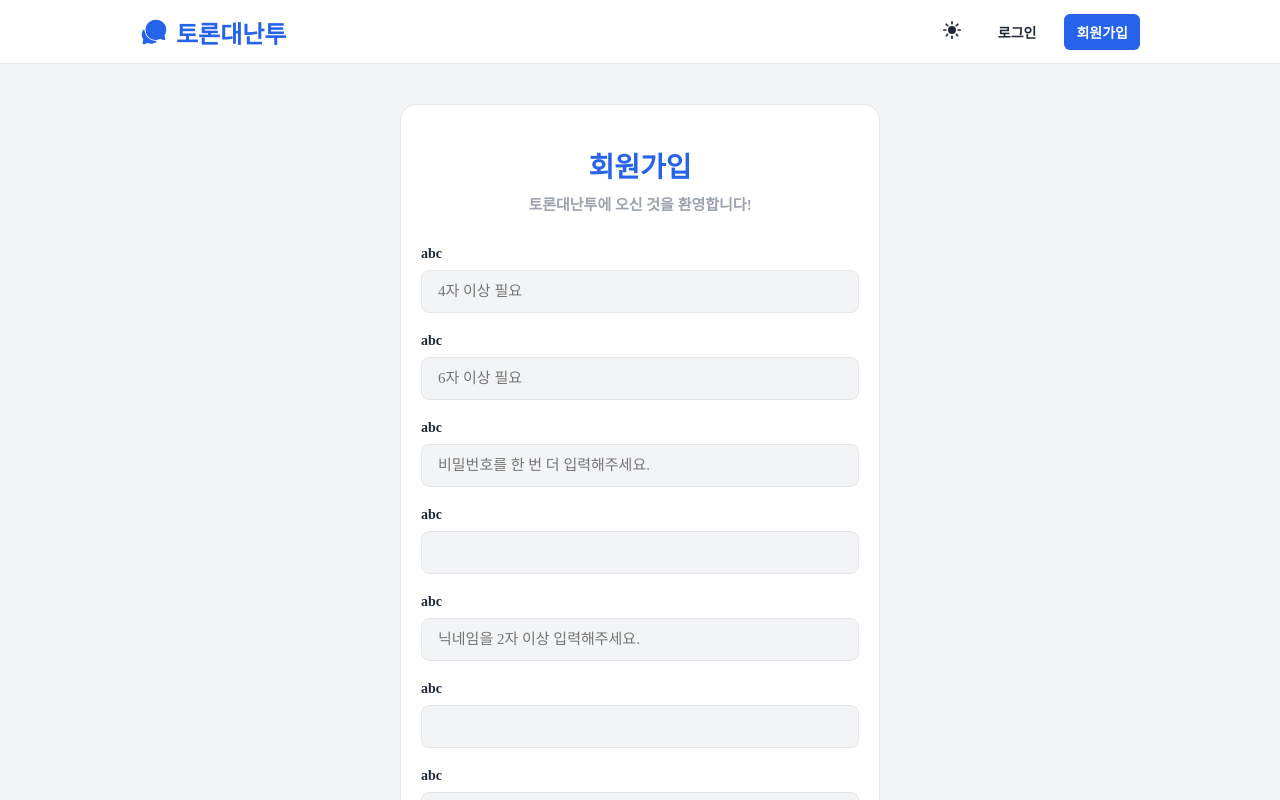
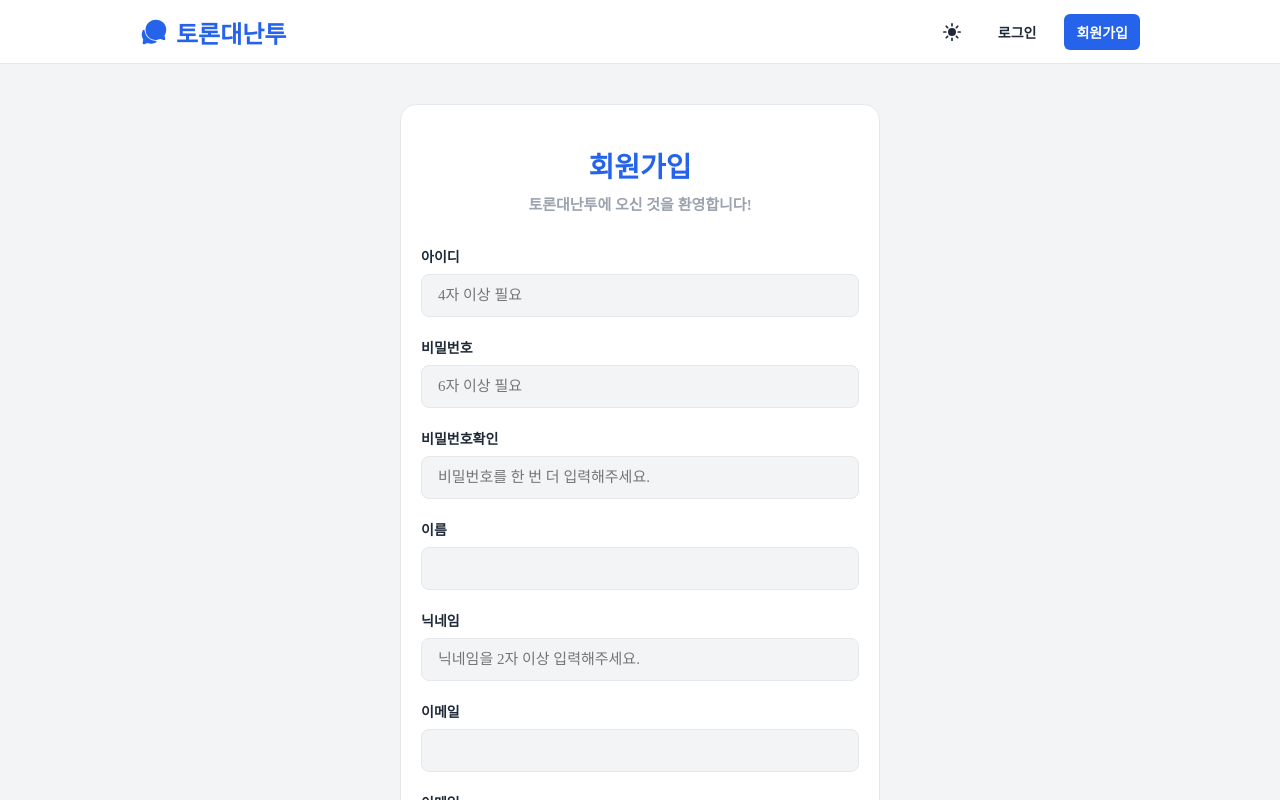
Before and after one commit to haneulgim95-hub/lecture-forum-frontend, a React (Vite) app: page /auth/signup in a window 1280 px wide. Shown: the top 800 px of the page. Built offline with nearby package versions, Linux system fonts and the light colour scheme; no server answers.

Commit message:
auth를 Zustand로 적용

```diff
--- a/src/components/common/button/Button.tsx
+++ b/src/components/common/button/Button.tsx
@@ -10,6 +10,10 @@ const StyledButton = styled.button<{
     $fullWidth?: boolean;
 }>`
     width: ${props=> props.$fullWidth? "100%" : "auto"};
+    display: flex;
+    align-items: center;
+    justify-content: center;
+    aspect-ratio: ${props => props.$variant === "icon" ? "1" : "auto"};
     font-size: 14px;
     font-weight: 600;
     color: ${props => (props.$variant === "contained" ? "#ffffff" : "inherit")};
--- a/src/components/common/input/InputGroup.tsx
+++ b/src/components/common/input/InputGroup.tsx
@@ -31,7 +31,7 @@ interface Props extends InputHTMLAttributes<HTMLInputElement> {
 function InputGroup({ label, id, errorMessage, registerObj, ...props}: Props) {
     return (
         <StyledInputGroup>
-            {label && <Label htmlFor={id}>abc</Label>}
+            {label && <Label htmlFor={id}>{label}</Label>}
             <Input id={id} $hasError={!!errorMessage} {...registerObj} {...props}/>
             {errorMessage && <ErrorMessage>{errorMessage}</ErrorMessage>}
         </StyledInputGroup>
--- a/src/components/layout/MainHeader.tsx
+++ b/src/components/layout/MainHeader.tsx
@@ -3,6 +3,9 @@ import { Link } from "react-router";
 import { IoChatbubbles, IoMoon, IoSunny } from "react-icons/io5";
 import Button from "../common/button/Button.tsx";
 import { useThemeStore } from "../../stores/theme/themeStore.ts";
+import { useAuthStore } from "../../stores/auth/authStore.ts";
+import { FiSettings, FiUser } from "react-icons/fi";
+import { Role } from "../../types/user.type.ts";
 
 const HeaderContainer = styled.header`
     height: 64px;
@@ -39,10 +42,9 @@ const NavGroup = styled.nav`
     gap: 16px;
 `;
 
-
-
 function MainHeader() {
-    const {theme, onChangeTheme} = useThemeStore();
+    const { theme, onChangeTheme } = useThemeStore();
+    const { user, isLoggedIn, logout } = useAuthStore();
 
     return (
         <HeaderContainer>
@@ -55,15 +57,42 @@ function MainHeader() {
                     <Button color={"primary"} variant={"icon"} onClick={onChangeTheme}>
                         {theme === "light" ? <IoSunny size={20} /> : <IoMoon size={20} />}
                     </Button>
-                    <Button color={"primary"} variant={"text"} as={Link} to={"/auth/signin"}>
-                        로그인
-                    </Button>
-                    <Button color={"primary"} variant={"contained"} as={Link} to={"/auth/signup"}>
-                        회원가입
-                    </Button>
+                    {isLoggedIn ? (
+                        <>
+                            <Button color={"primary"} variant={"icon"} as={Link} to={"/profile"}>
+                                <FiUser size={20} />
+                            </Button>
+                            {user?.role === Role.ADMIN && (
+                                <Button color={"primary"} variant={"icon"} as={Link} to={"/admin"}>
+                                    <FiSettings size={20} />
+                                </Button>
+                            )}
+                            <Button color={"error"} variant="contained" onClick={logout}>
+                                로그아웃
+                            </Button>
+                        </>
+                    ) : (
+                        <>
+                            <Button
+                                color={"primary"}
+                                variant={"text"}
+                                as={Link}
+                                to={"/auth/signin"}>
+                                로그인
+                            </Button>
+                            <Button
+                                color={"primary"}
+                                variant={"contained"}
+                                as={Link}
+                                to={"/auth/signup"}>
+                                회원가입
+                            </Button>
+                        </>
+                    )}
                 </NavGroup>
             </HeaderInner>
         </HeaderContainer>
     );
 }
+
 export default MainHeader;
--- a/src/pages/auth/signin/SignInPage.tsx
+++ b/src/pages/auth/signin/SignInPage.tsx
@@ -17,9 +17,11 @@ import {
     AuthTitle,
 } from "../../../components/auth/auth.style.tsx";
 import InputGroup from "../../../components/common/input/InputGroup.tsx";
+import { useAuthStore } from "../../../stores/auth/authStore.ts";
 
 function SignInPage() {
     const navigate = useNavigate();
+    const { login } =  useAuthStore();
 
     const {
         register,
@@ -46,11 +48,11 @@ function SignInPage() {
             // }
             // user 정보와 token을 뽑아와야 함
             const { user, token } = response.data.data;
+            login(user, token);
 
             // 신분증 발금은 login이라는 행위를 할 때에만 발급이 됨
             // 그렇기 떄문에 이 token을 어딘가(ContextAPI든, localStorage든)에 저장해서
             // 사용자가 백엔드에 요청을 할 떄마다 꺼내서 집어넣고 요청을 해야 함
-            localStorage.setItem("accessToken", token);
 
             alert("로그인에 성공했습니다!");
             navigate("/");
@@ -103,7 +105,7 @@ function SignInPage() {
                     color={"primary"}
                     variant={"contained"}
                     disabled={isSubmitting}>
-                    회원가입
+                    로그인
                 </Button>
             </AuthFormCard>
         </AuthContainer>
--- /dev/null
+++ b/src/stores/auth/authStore.ts
@@ -0,0 +1,29 @@
+// 1. 타입 지정
+import type { User } from "../../types/user.type.ts";
+import { create } from "zustand";
+import { persist } from "zustand/middleware";
+
+type AuthState = {
+    // 값을 저장하는 프로퍼티
+    isLoggedIn: boolean;
+    token: string | null;   // 사용자가 로그인을 안했을때는 값이 비워져야 있으므로 null 도 허용.
+    user: User | null;
+
+    // 저장된 값을 바꿀 수 있도록 외부에서 사용하게 하는 기능 프로퍼티
+    login: (user: User, token: string) => void; // token과 user의 항목의 값을 저장하고, isLoggedIn을 true로 바꾸는 일
+    logout: VoidFunction // token과 user의 항목의 값을 비우고, isLoggedIn을 false로 바꾸는 일
+}
+
+export const useAuthStore = create<AuthState>()(persist(
+    set => ({
+        isLoggedIn: false,
+        token: null,
+        user: null,
+        login: (user, token) => set({isLoggedIn: true, token, user}),
+        logout: () => set({isLoggedIn: false, token: null, user: null}),
+    }),
+    { name: "auth-storage"}
+));
+
+// 원래 객체의 값을 바꿔준다고 했을 떄, 나머지 항목들도 값을 유지하려면 값을 적어줘야 하는데
+// zustand의 set 명령어는 적어주지 않은 프로퍼티(항목)의 값은 안 적어줘도 유지함
--- a/src/stores/theme/themeStore.ts
+++ b/src/stores/theme/themeStore.ts
@@ -1,5 +1,5 @@
 // contextAPI의 단점을 보완하기 위해서..
-// 노션의
+// 노션의 react/ 상태관리 부분의 내용 참조할것
 // - 사용하는 방법
 // - store(스토어) : 전역에서 사용할 수 있도록 메모리에 마련한 저장소
 // 1. 스토어를 마련 -> themeStore.ts에서
--- a/src/types/user.type.ts
+++ b/src/types/user.type.ts
@@ -15,3 +15,25 @@ export const Gender = {
 export type GenderType = typeof Gender[keyof typeof Gender];
 // typeof 키워드 : 해당 변수의 타입을 반환
 // keyof 키워드 : 해당 객체의 키를 반환
+
+export const Role = {
+    USER: "USER",
+    ADMIN: "ADMIN",
+}
+
+export type RoleType = typeof Role[keyof typeof Role];
+
+// 백엔드에서는 prisma가 대신 해준것이고, 프론트엔드에서는 타입을 직접 만들어줘야 한다.
+export interface User {
+    id: number;
+    createdAt: Date;
+    updatedAt: Date;
+    username: string;
+    name: string;
+    nickname: string;
+    email: string;
+    phoneNumber: string | null;
+    birthdate: Date | null;
+    gender: GenderType;
+    role: RoleType;
+}
```
